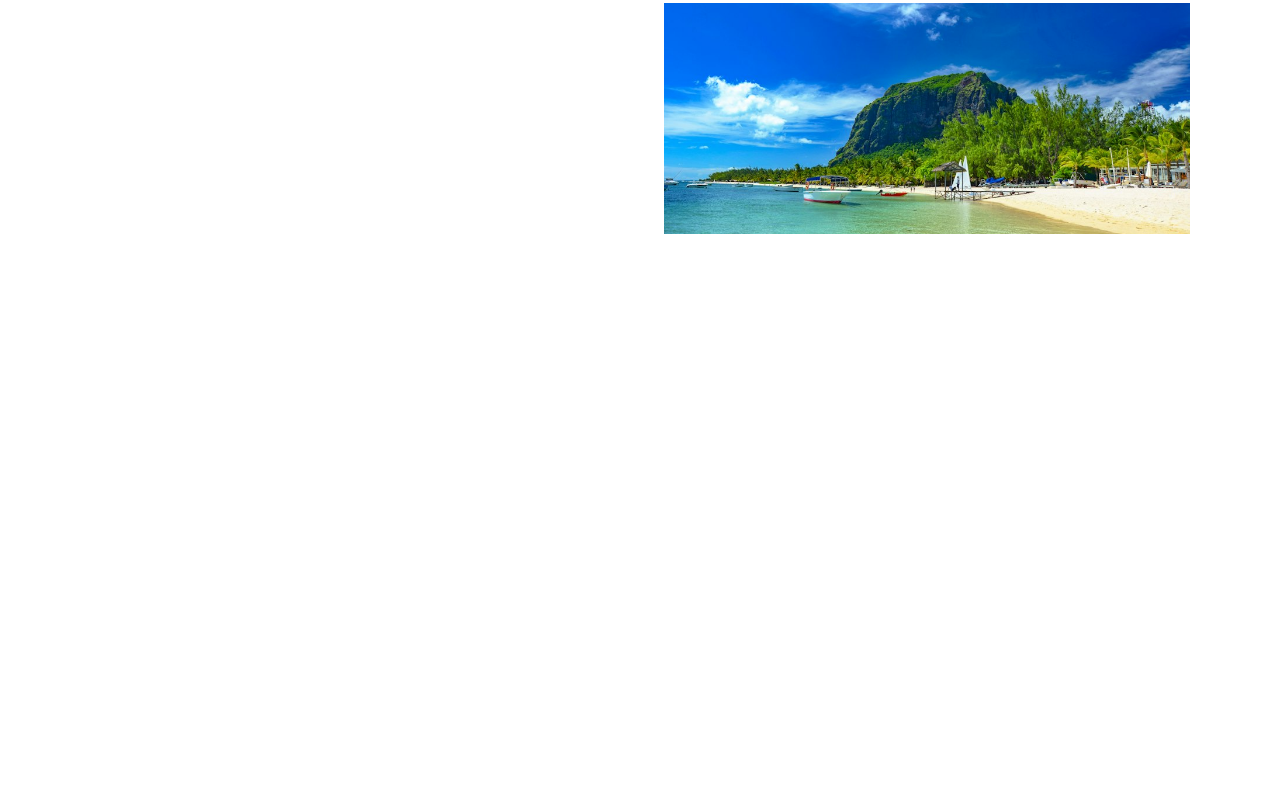
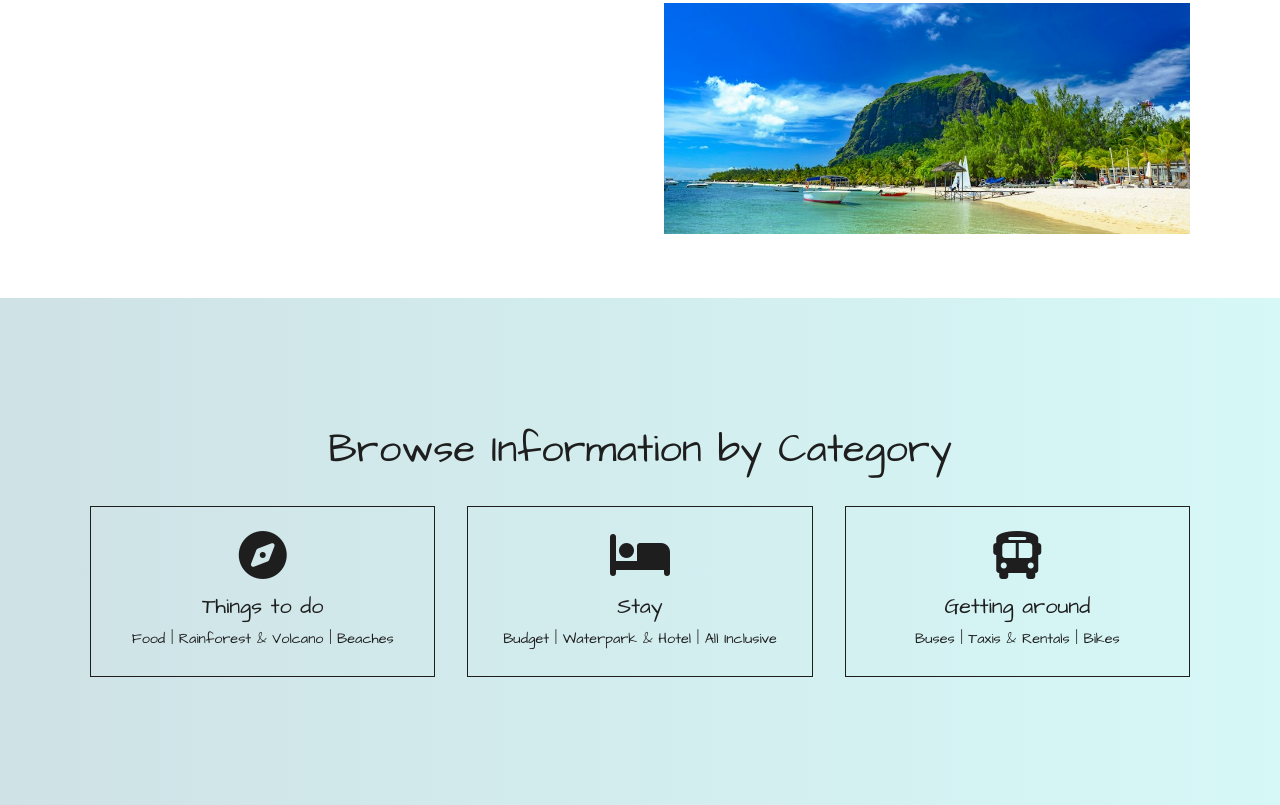
Before and after one commit to mitrerogelio/taniti, a plain HTML site: page index.html in a window 1280 px wide. Shown: the part 1205-2010 px from the top of the page. Before the commit the page ends 1503 px from the top, so only its background shows below. Drawn offline with Linux system fonts and the light colour scheme.

Commit message:
add home category cards

```diff
--- a/index.html
+++ b/index.html
@@ -46,6 +46,28 @@
             </ul>
         </section>
 
+        <!-- Categories -->
+        <section id="categories" class="band">
+            <h2>Browse Information by Category</h2>
+            <ul class="card-grid">
+                <li class="card">
+                    <i class="fa-solid fa-compass card-icon" aria-hidden="true"></i>
+                    <h3><a href="things-to-do.html">Things to do</a></h3>
+                    <p>Food | Rainforest &amp; Volcano | Beaches</p>
+                </li>
+                <li class="card">
+                    <i class="fa-solid fa-bed card-icon" aria-hidden="true"></i>
+                    <h3><a href="stay.html">Stay</a></h3>
+                    <p>Budget | Waterpark &amp; Hotel | All Inclusive</p>
+                </li>
+                <li class="card">
+                    <i class="fa-solid fa-bus card-icon" aria-hidden="true"></i>
+                    <h3><a href="transportation.html">Getting around</a></h3>
+                    <p>Buses | Taxis &amp; Rentals | Bikes</p>
+                </li>
+            </ul>
+        </section>
+
     </main>
 </body>
 </html>
--- a/styles.css
+++ b/styles.css
@@ -200,6 +200,47 @@ header [aria-current="page"] {
     }
 }
 
+/* Band */
+.band {
+    background: linear-gradient(to right, var(--color-band-start), var(--color-band-end));
+}
+
+.band > h2 {
+    margin-bottom: 2rem;
+    text-align: center;
+}
+
+/* Cards */
+.card-grid {
+    display: grid;
+    grid-template-columns: repeat(3, 1fr);
+    gap: 2rem;
+}
+
+.card {
+    position: relative;
+    padding: 1.5rem 1rem;
+    border: 1px solid var(--color-ink);
+    font-family: var(--font-display);
+    text-align: center;
+}
+
+.card h3 {
+    margin-bottom: 0.5rem;
+}
+
+.card-icon {
+    display: block;
+    margin-bottom: 1rem;
+    font-size: 3rem;
+}
+
+@media (max-width: 768px) {
+    .card-grid {
+        grid-template-columns: 1fr;
+    }
+}
+
 /* ==== Per page styles ==== */
 
 /* Home */
@@ -241,3 +282,25 @@ header [aria-current="page"] {
 #welcome ul a:hover img {
     opacity: 0.85;
 }
+
+#categories {
+    padding-block: 8rem;
+}
+
+#categories h3 a {
+    text-decoration: none;
+}
+
+#categories h3 a:hover {
+    text-decoration: underline;
+}
+
+#categories p {
+    font-size: 0.9rem;
+}
+
+@media (max-width: 768px) {
+    #categories {
+        padding-block: 3rem;
+    }
+}
```
